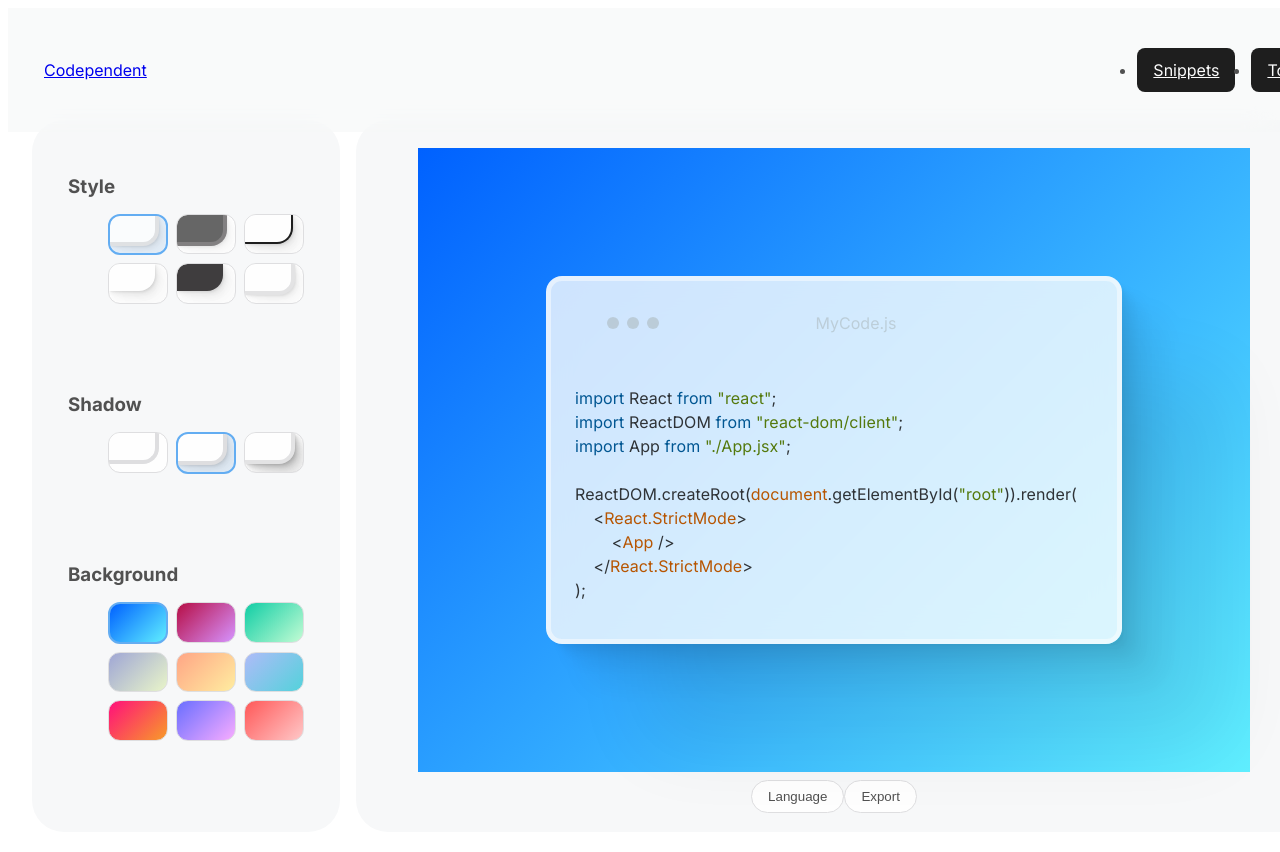
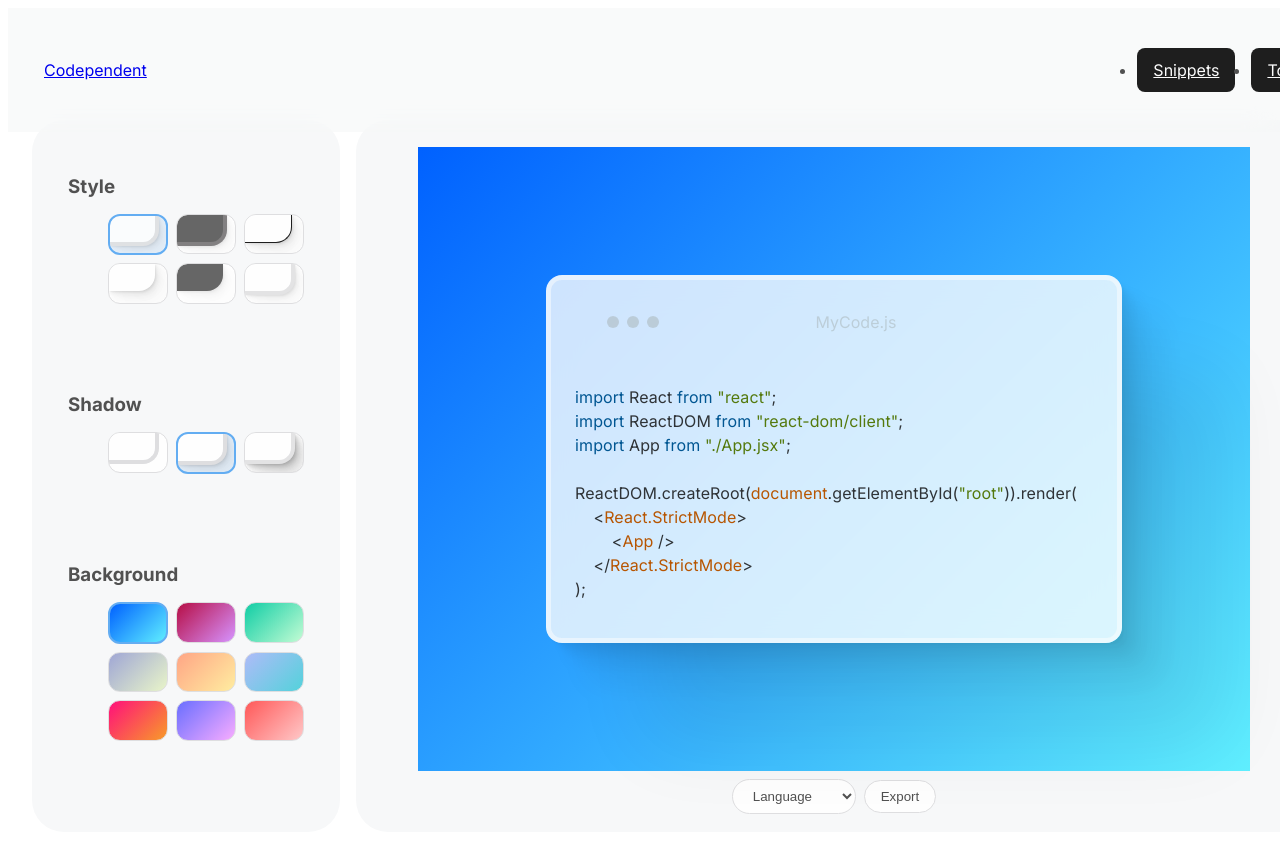
Before and after one commit to AustinChiatto/crumb, a React (Vite) app: page /code-to-img in a window 1280 px wide. Shown: the top 852 px of the page. Built offline with nearby package versions, Linux system fonts and the light colour scheme.

Commit message:
added custom language selection

```diff
--- a/src/components/CodeToImg/Output/Output.jsx
+++ b/src/components/CodeToImg/Output/Output.jsx
@@ -1,5 +1,5 @@
 // hooks
-import { useRef } from "react";
+import { useRef, useState } from "react";
 
 // convert component to image
 import { toPng } from "html-to-image";
@@ -11,6 +11,11 @@ import OutputDisplay from "./OutputDisplay/OutputDisplay";
 import OutputOptions from "./OutputOptions/OutputOptions";
 
 export default function Output() {
+    const [selectedOption, setSelectedOption] = useState("Typescript");
+
+    const handleOptionChange = (event) => {
+        setSelectedOption(event.target.value);
+    };
     // reference for output display
     const toImageRef = useRef(null);
 
@@ -32,8 +37,15 @@ export default function Output() {
     return (
         <section className={`${styles.Output} card`}>
             <OutputDimensions />
-            <OutputDisplay toImageRef={toImageRef} />
-            <OutputOptions htmlToImageConvert={htmlToImageConvert} />
+            <OutputDisplay
+                toImageRef={toImageRef}
+                codeLang={selectedOption}
+            />
+            <OutputOptions
+                htmlToImageConvert={htmlToImageConvert}
+                selectedOption={selectedOption}
+                handleOptionChange={handleOptionChange}
+            ></OutputOptions>
         </section>
     );
 }
--- a/src/components/CodeToImg/Output/OutputDisplay/OutputDisplay.jsx
+++ b/src/components/CodeToImg/Output/OutputDisplay/OutputDisplay.jsx
@@ -4,10 +4,13 @@ import RenderedImage from "./RenderedImage/RenderedImage";
 // styles
 import styles from "./OutputDisplay.module.scss";
 
-export default function OutputDisplay({ toImageRef }) {
+export default function OutputDisplay({ toImageRef, codeLang }) {
     return (
         <div className={styles.OutputDisplay}>
-            <RenderedImage toImageRef={toImageRef} />
+            <RenderedImage
+                toImageRef={toImageRef}
+                codeLang={codeLang}
+            />
         </div>
     );
 }
--- a/src/components/CodeToImg/Output/OutputDisplay/RenderedImage/RenderedImage.jsx
+++ b/src/components/CodeToImg/Output/OutputDisplay/RenderedImage/RenderedImage.jsx
@@ -8,7 +8,7 @@ import UserInput from "./UserInput/UserInput";
 // styles
 import styles from "./RenderedImage.module.scss";
 
-export default function RenderedImage({ toImageRef }) {
+export default function RenderedImage({ toImageRef, codeLang }) {
     const { containerStyles, BoxShadowStyles, backgroundStyles } = useCodeToImg();
 
     const containerMatch = containerStyles.find((e) => e.active);
@@ -28,7 +28,10 @@ export default function RenderedImage({ toImageRef }) {
                 style={{ ...containerMatch.containerStyle, boxShadow: `${shadowMatch.shadowStyle.boxShadow}` }}
             >
                 <RenderedHeader containerHeader={containerMatchHeader} />
-                <UserInput themeLight={containerCodeTheme} />
+                <UserInput
+                    themeLight={containerCodeTheme}
+                    codeLang={codeLang}
+                />
             </div>
         </div>
     );
--- a/src/components/CodeToImg/Output/OutputDisplay/RenderedImage/UserInput/UserInput.jsx
+++ b/src/components/CodeToImg/Output/OutputDisplay/RenderedImage/UserInput/UserInput.jsx
@@ -6,12 +6,10 @@ import CodeBlock from "../../../../../global/CodeBlock/CodeBlock";
 
 // style
 import styles from "./UserInput.module.scss";
-import github from "react-syntax-highlighter/dist/esm/styles/hljs/github";
-import atom from "react-syntax-highlighter/dist/esm/styles/hljs/atom-one-light";
 import stack from "react-syntax-highlighter/dist/esm/styles/hljs/stackoverflow-light";
 import stackDark from "react-syntax-highlighter/dist/esm/styles/hljs/stackoverflow-dark";
 
-export default function UserInput({ themeLight }) {
+export default function UserInput({ themeLight, codeLang }) {
     const [codeInput, setCodeInput] = useState(`import React from "react";
 import ReactDOM from "react-dom/client";
 import App from "./App.jsx";
@@ -39,7 +37,7 @@ ReactDOM.createRoot(document.getElementById("root")).render(
                 ></textarea>
                 <CodeBlock
                     code={codeInput}
-                    language={"typescript"}
+                    language={codeLang}
                     theme={themeLight ? stack : stackDark}
                     customStyle={{
                         margin: "0",
--- a/src/components/CodeToImg/Output/OutputOptions/OutputOptions.jsx
+++ b/src/components/CodeToImg/Output/OutputOptions/OutputOptions.jsx
@@ -4,11 +4,24 @@ import ButtonPrimary from "../../../global/ButtonPrimary/ButtonPrimary";
 // styles
 import styles from "./OutputOptions.module.scss";
 
-export default function OutputOptions({ htmlToImageConvert }) {
+export default function OutputOptions({ htmlToImageConvert, selectedOption, handleOptionChange }) {
+    const options = ["Language", "HTML", "Bash", "C++", "C#", "CSS", "Markdown", "Diff", "Ruby", "Go", "Java", "JavaScript", "JSON", "Kotlin", "Less", "Lua", "Makefile", "Perl", "Objective-C", "PHP", "Python", "Rust", "SCSS", "Shell", "SQL", "Swift", "YAML", "TypeScript", "Rust", "Rust"];
     return (
         <div className={styles.OutputOptions}>
-            {/* place holder buttons - replace with drop downs */}
-            <ButtonPrimary btnLabel={"Language"}></ButtonPrimary>
+            <select
+                className={styles.SelectionButton}
+                value={selectedOption}
+                onChange={handleOptionChange}
+            >
+                {options.map((option, index) => (
+                    <option
+                        key={index}
+                        value={option}
+                    >
+                        {option}
+                    </option>
+                ))}
+            </select>
             <ButtonPrimary
                 btnLabel={"Export"}
                 onClick={htmlToImageConvert}
--- a/src/components/CodeToImg/Output/OutputOptions/OutputOptions.module.scss
+++ b/src/components/CodeToImg/Output/OutputOptions/OutputOptions.module.scss
@@ -1,3 +1,24 @@
+@use "../../../../styles/utilities/variables" as *;
+
 .OutputOptions {
     padding: 0.5rem;
 }
+
+.SelectionButton,
+.SelectionButton:active,
+.SelectionButton:focus {
+    background: $color-btn-bg;
+    border: 0.0625rem solid $color-btn-border;
+    color: $color-btn-text;
+    border-radius: 2rem;
+    padding: 0.5rem 1rem;
+    transition: all 150ms cubic-bezier(0.21, 0.45, 0.49, 0.83);
+    cursor: pointer;
+    outline: none;
+    margin-right: 0.5rem;
+}
+
+.SelectionButton:hover {
+    outline: none;
+    box-shadow: 0.9px 0.9px 2.2px rgba(0, 0, 0, 0.07), 2.1px 2.1px 5.3px rgba(0, 0, 0, 0.05), 4px 4px 10px rgba(0, 0, 0, 0.042), 7.1px 7.1px 17.9px rgba(0, 0, 0, 0.035), 13.4px 13.4px 33.4px rgba(0, 0, 0, 0.028), 32px 32px 80px rgba(0, 0, 0, 0.02);
+}
--- a/src/components/global/CodeBlock/CodeBlock.jsx
+++ b/src/components/global/CodeBlock/CodeBlock.jsx
@@ -1,13 +1,61 @@
 // libraries
 import { Light as SyntaxHighlighter } from "react-syntax-highlighter";
 
-import css from "react-syntax-highlighter/dist/esm/languages/hljs/css";
 import html from "react-syntax-highlighter/dist/cjs/languages/hljs/htmlbars";
-import typescript from "react-syntax-highlighter/dist/cjs/languages/hljs/typescript";
+import bash from "react-syntax-highlighter/dist/cjs/languages/hljs/bash";
+import cpp from "react-syntax-highlighter/dist/cjs/languages/hljs/cpp";
+import csharp from "react-syntax-highlighter/dist/cjs/languages/hljs/csharp";
+import css from "react-syntax-highlighter/dist/cjs/languages/hljs/css";
+import markdown from "react-syntax-highlighter/dist/cjs/languages/hljs/markdown";
+import diff from "react-syntax-highlighter/dist/cjs/languages/hljs/diff";
+import ruby from "react-syntax-highlighter/dist/cjs/languages/hljs/ruby";
+import go from "react-syntax-highlighter/dist/cjs/languages/hljs/go";
+import Java from "react-syntax-highlighter/dist/cjs/languages/hljs/java";
+import JavaScript from "react-syntax-highlighter/dist/cjs/languages/hljs/javascript";
+import JSON from "react-syntax-highlighter/dist/cjs/languages/hljs/json";
+import Kotlin from "react-syntax-highlighter/dist/cjs/languages/hljs/kotlin";
+import Less from "react-syntax-highlighter/dist/cjs/languages/hljs/less";
+import Lua from "react-syntax-highlighter/dist/cjs/languages/hljs/lua";
+import Makefile from "react-syntax-highlighter/dist/cjs/languages/hljs/makefile";
+import Perl from "react-syntax-highlighter/dist/cjs/languages/hljs/perl";
+import objC from "react-syntax-highlighter/dist/cjs/languages/hljs/objectivec";
+import PHP from "react-syntax-highlighter/dist/cjs/languages/hljs/php";
+import Python from "react-syntax-highlighter/dist/cjs/languages/hljs/python";
+import Rust from "react-syntax-highlighter/dist/cjs/languages/hljs/rust";
+import SCSS from "react-syntax-highlighter/dist/cjs/languages/hljs/scss";
+import ShellSession from "react-syntax-highlighter/dist/cjs/languages/hljs/shell";
+import SQL from "react-syntax-highlighter/dist/cjs/languages/hljs/sql";
+import Swift from "react-syntax-highlighter/dist/cjs/languages/hljs/swift";
+import YAML from "react-syntax-highlighter/dist/cjs/languages/hljs/yaml";
+import TypeScript from "react-syntax-highlighter/dist/cjs/languages/hljs/typescript";
 
-SyntaxHighlighter.registerLanguage("css", css);
-SyntaxHighlighter.registerLanguage("html", html);
-SyntaxHighlighter.registerLanguage("typescript", typescript);
+SyntaxHighlighter.registerLanguage("HTML", html);
+SyntaxHighlighter.registerLanguage("Bash", bash);
+SyntaxHighlighter.registerLanguage("C++", cpp);
+SyntaxHighlighter.registerLanguage("C#", csharp);
+SyntaxHighlighter.registerLanguage("CSS", css);
+SyntaxHighlighter.registerLanguage("Markdown", markdown);
+SyntaxHighlighter.registerLanguage("Diff", diff);
+SyntaxHighlighter.registerLanguage("Ruby", ruby);
+SyntaxHighlighter.registerLanguage("Go", go);
+SyntaxHighlighter.registerLanguage("Java", Java);
+SyntaxHighlighter.registerLanguage("JavaScript", JavaScript);
+SyntaxHighlighter.registerLanguage("JSON", JSON);
+SyntaxHighlighter.registerLanguage("Kotlin", Kotlin);
+SyntaxHighlighter.registerLanguage("Less", Less);
+SyntaxHighlighter.registerLanguage("Lua", Lua);
+SyntaxHighlighter.registerLanguage("Makefile", Makefile);
+SyntaxHighlighter.registerLanguage("Perl", Perl);
+SyntaxHighlighter.registerLanguage("Objective-C", objC);
+SyntaxHighlighter.registerLanguage("PHP", PHP);
+SyntaxHighlighter.registerLanguage("Python", Python);
+SyntaxHighlighter.registerLanguage("Rust", Rust);
+SyntaxHighlighter.registerLanguage("SCSS", SCSS);
+SyntaxHighlighter.registerLanguage("ShellSession", ShellSession);
+SyntaxHighlighter.registerLanguage("SQL", SQL);
+SyntaxHighlighter.registerLanguage("Swift", Swift);
+SyntaxHighlighter.registerLanguage("YAML", YAML);
+SyntaxHighlighter.registerLanguage("TypeScript", TypeScript);
 
 export default function CodeBlock({ code, language, customStyle, theme }) {
     const fontFaceStyle = {
--- a/src/data/containerStyles.json
+++ b/src/data/containerStyles.json
@@ -48,12 +48,12 @@
         "icon": true,
         "customStyle": {
             "background": "#fefefe",
-            "borderRight": "0.125rem solid #1e1e1e",
-            "borderBottom": "0.125rem solid #1e1e1e"
+            "borderRight": "0.0625rem solid #1e1e1e",
+            "borderBottom": "0.0625rem solid #1e1e1e"
         },
         "containerStyle": {
             "background": "rgba(254,254,254,0.8)",
-            "border": "0.250rem solid #3f3d3e",
+            "border": "0.125rem solid #3f3d3e",
             "backdropFilter": "blur(1rem)"
         },
         "containerHeader": {
@@ -84,10 +84,11 @@
         "active": false,
         "icon": true,
         "customStyle": {
-            "background": "#3f3d3e"
+            "opacity": "0.65",
+            "background": "#151515"
         },
         "containerStyle": {
-            "background": "rgba(35,35,35,0.86)",
+            "background": "rgba(35,35,35,0.9)",
             "border": "none"
         },
         "containerHeader": {
```
